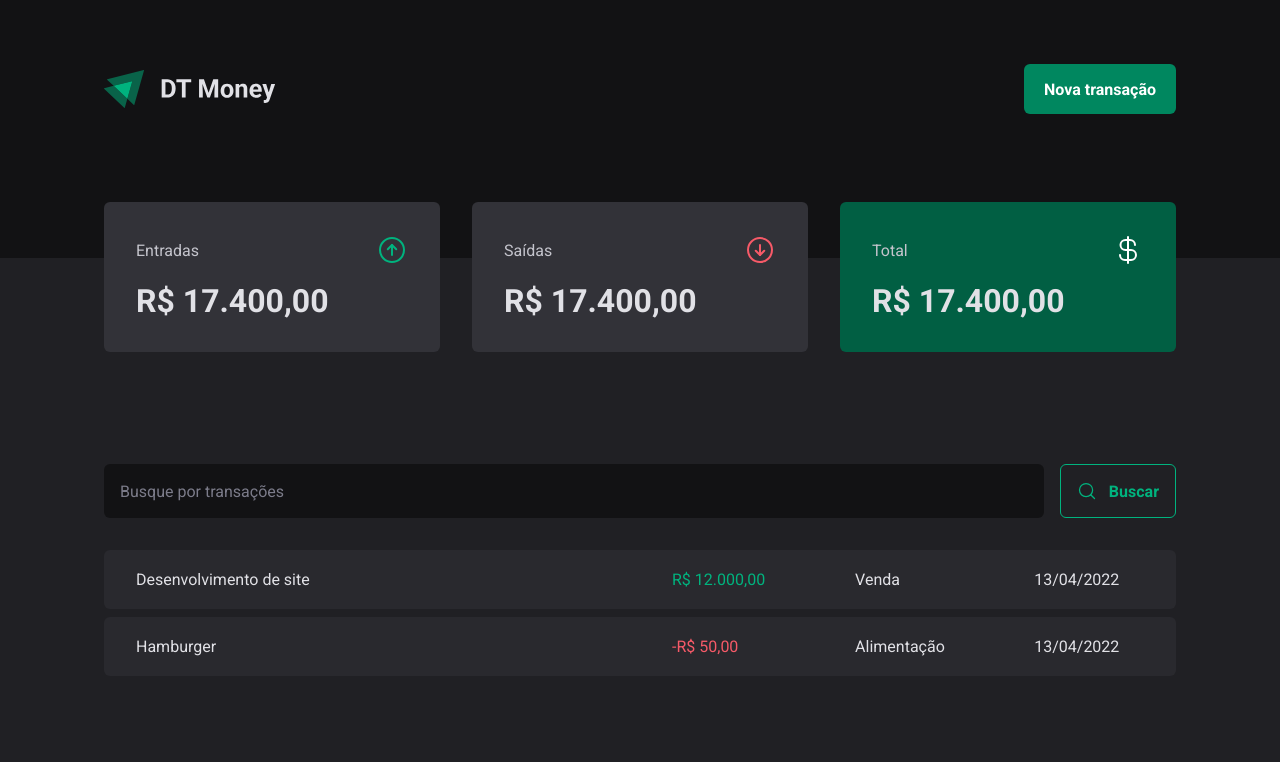
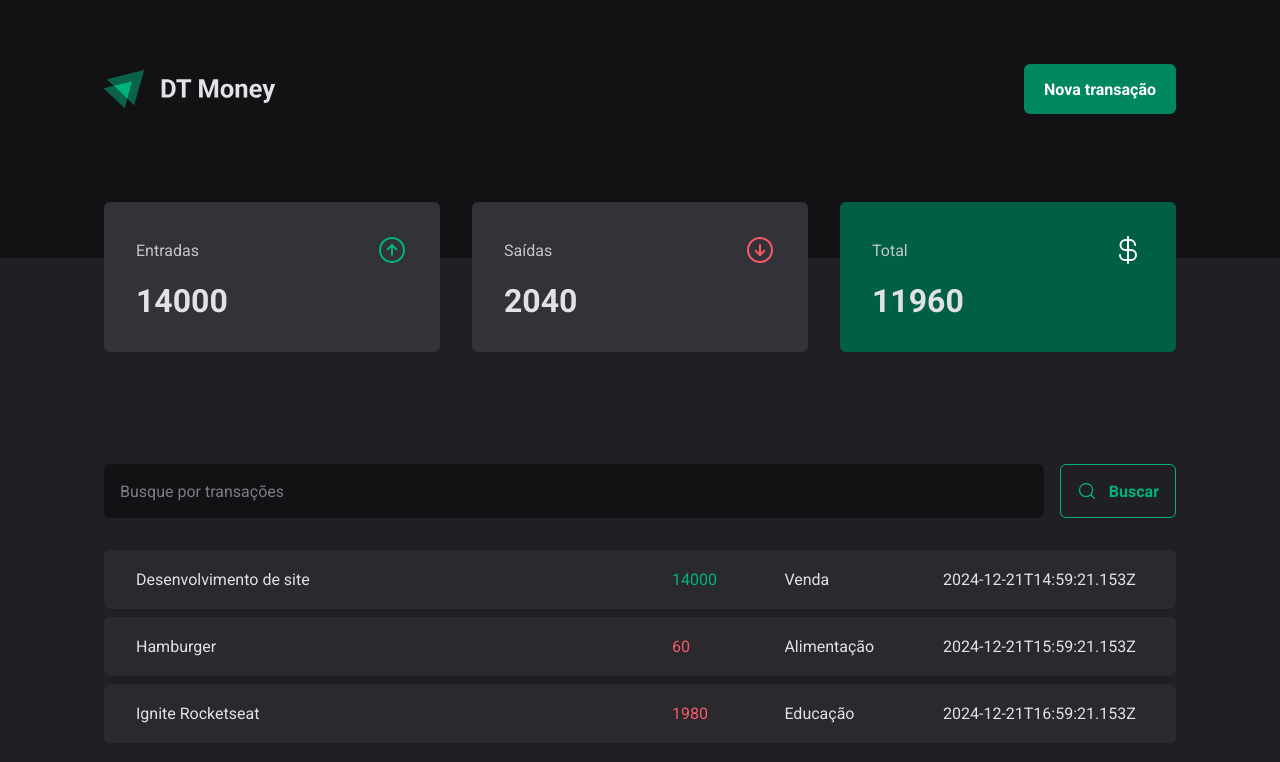
Before and after one commit to dmenezesgabriel/ts-ignite-dt-money, a React (Vite) app: page / in a window 1280 px wide. Shown: the top 762 px of the page. Built offline with nearby package versions, Linux system fonts and the light colour scheme; data requests are answered from the project's data file.

Commit message:
feat: add transactions context

```diff
--- a/package.json
+++ b/package.json
@@ -7,7 +7,8 @@
     "dev": "vite",
     "build": "tsc -b && vite build",
     "lint": "eslint .",
-    "preview": "vite preview"
+    "preview": "vite preview",
+    "dev:api": "json-server server.json -p 3333 -w"
   },
   "dependencies": {
     "@radix-ui/react-dialog": "^1.1.3",
@@ -27,6 +28,7 @@
     "eslint-plugin-react-hooks": "^5.0.0",
     "eslint-plugin-react-refresh": "^0.4.14",
     "globals": "^15.12.0",
+    "json-server": "^1.0.0-beta.3",
     "prettier": "^3.4.2",
     "typescript": "~5.6.2",
     "typescript-eslint": "^8.15.0",
--- /dev/null
+++ b/server.json
@@ -0,0 +1,28 @@
+{
+    "transactions": [
+        {
+            "id": 1,
+            "description": "Desenvolvimento de site",
+            "type": "income",
+            "category": "Venda",
+            "price": 14000,
+            "createdAt": "2024-12-21T14:59:21.153Z"
+        },
+        {
+            "id": 2,
+            "description": "Hamburger",
+            "type": "outcome",
+            "category": "Alimentação",
+            "price": 60,
+            "createdAt": "2024-12-21T15:59:21.153Z"
+        },
+        {
+            "id": 3,
+            "description": "Ignite Rocketseat",
+            "type": "outcome",
+            "category": "Educação",
+            "price": 1980,
+            "createdAt": "2024-12-21T16:59:21.153Z"
+        }
+    ]
+}
--- a/src/App.tsx
+++ b/src/App.tsx
@@ -2,13 +2,16 @@
 import { defaultTheme } from "./styles/themes/default";
 import { GlobalStyle } from "./styles/global";
 import { Transactions } from "./pages/transactions";
+import { TransactionsProvider } from "./contexts/transactionsContexts";
 
 export function App() {
   return (
     <ThemeProvider theme={defaultTheme}>
       <GlobalStyle />
 
-      <Transactions />
+      <TransactionsProvider>
+        <Transactions />
+      </TransactionsProvider>
     </ThemeProvider>
   );
 }
--- a/src/components/Summary/index.tsx
+++ b/src/components/Summary/index.tsx
@@ -1,7 +1,29 @@
 import { ArrowCircleDown, ArrowCircleUp, CurrencyDollar } from "phosphor-react";
 import { SummaryCard, SummaryContainer } from "./style";
+import { useContext } from "react";
+import { TransactionsContext } from "../../contexts/transactionsContexts";
 
 export function Summary() {
+  const { transactions } = useContext(TransactionsContext);
+
+  const summary = transactions.reduce(
+    (acc, transaction) => {
+      if (transaction.type === "income") {
+        acc.income += transaction.price;
+        acc.total += transaction.price;
+      } else {
+        acc.outcome += transaction.price;
+        acc.total -= transaction.price;
+      }
+      return acc;
+    },
+    {
+      income: 0,
+      outcome: 0,
+      total: 0,
+    }
+  );
+
   return (
     <SummaryContainer>
       <SummaryCard>
@@ -9,21 +31,21 @@
           <span>Entradas</span>
           <ArrowCircleUp size={32} color="#00b37e" />
         </header>
-        <strong>R$ 17.400,00</strong>
+        <strong>{summary.income}</strong>
       </SummaryCard>
       <SummaryCard>
         <header>
           <span>Saídas</span>
           <ArrowCircleDown size={32} color="#f75a68" />
         </header>
-        <strong>R$ 17.400,00</strong>
+        <strong>{summary.outcome}</strong>
       </SummaryCard>
       <SummaryCard variant="green">
         <header>
           <span>Total</span>
           <CurrencyDollar size={32} color="#fff" />
         </header>
-        <strong>R$ 17.400,00</strong>
+        <strong>{summary.total}</strong>
       </SummaryCard>
     </SummaryContainer>
   );
--- /dev/null
+++ b/src/contexts/transactionsContexts.tsx
@@ -0,0 +1,41 @@
+import { createContext, ReactNode, useEffect, useState } from "react";
+
+interface Transaction {
+  id: number;
+  description: string;
+  type: "income" | "outcome";
+  price: number;
+  category: string;
+  createdAt: string;
+}
+
+interface transactionsContextType {
+  transactions: Transaction[];
+}
+
+export const TransactionsContext = createContext({} as transactionsContextType);
+
+interface TransactionsProviderProps {
+  children: ReactNode;
+}
+
+export function TransactionsProvider({ children }: TransactionsProviderProps) {
+  const [transactions, setTransactions] = useState<Transaction[]>([]);
+
+  async function loadTransactions() {
+    const response = await fetch("http://localhost:3333/transactions");
+    const data = await response.json();
+
+    setTransactions(data);
+  }
+
+  useEffect(() => {
+    loadTransactions();
+  }, []);
+
+  return (
+    <TransactionsContext.Provider value={{ transactions }}>
+      {children}
+    </TransactionsContext.Provider>
+  );
+}
--- a/src/pages/transactions/index.tsx
+++ b/src/pages/transactions/index.tsx
@@ -1,3 +1,4 @@
+import { useContext } from "react";
 import { Header } from "../../components/Header";
 import { SearchForm } from "../../components/SearchForm";
 import { Summary } from "../../components/Summary";
@@ -6,8 +7,10 @@
   TransactionsContainer,
   TransactionsTable,
 } from "./styles";
+import { TransactionsContext } from "../../contexts/transactionsContexts";
 
 export function Transactions() {
+  const { transactions } = useContext(TransactionsContext);
   return (
     <div>
       <Header />
@@ -17,22 +20,20 @@
         <SearchForm />
         <TransactionsTable>
           <tbody>
-            <tr>
-              <td width="50%">Desenvolvimento de site</td>
-              <td>
-                <PriceHighLight variant="income">R$ 12.000,00</PriceHighLight>
-              </td>
-              <td>Venda</td>
-              <td>13/04/2022</td>
-            </tr>
-            <tr>
-              <td width="50%">Hamburger</td>
-              <td>
-                <PriceHighLight variant="outcome">-R$ 50,00</PriceHighLight>
-              </td>
-              <td>Alimentação</td>
-              <td>13/04/2022</td>
-            </tr>
+            {transactions.map((transaction) => {
+              return (
+                <tr key={transaction.id}>
+                  <td width="50%">{transaction.description}</td>
+                  <td>
+                    <PriceHighLight variant={transaction.type}>
+                      {transaction.price}
+                    </PriceHighLight>
+                  </td>
+                  <td>{transaction.category}</td>
+                  <td>{transaction.createdAt}</td>
+                </tr>
+              );
+            })}
           </tbody>
         </TransactionsTable>
       </TransactionsContainer>
```
Also changed, not shown: 1 other file (tests, documents, lock files or other folders).
